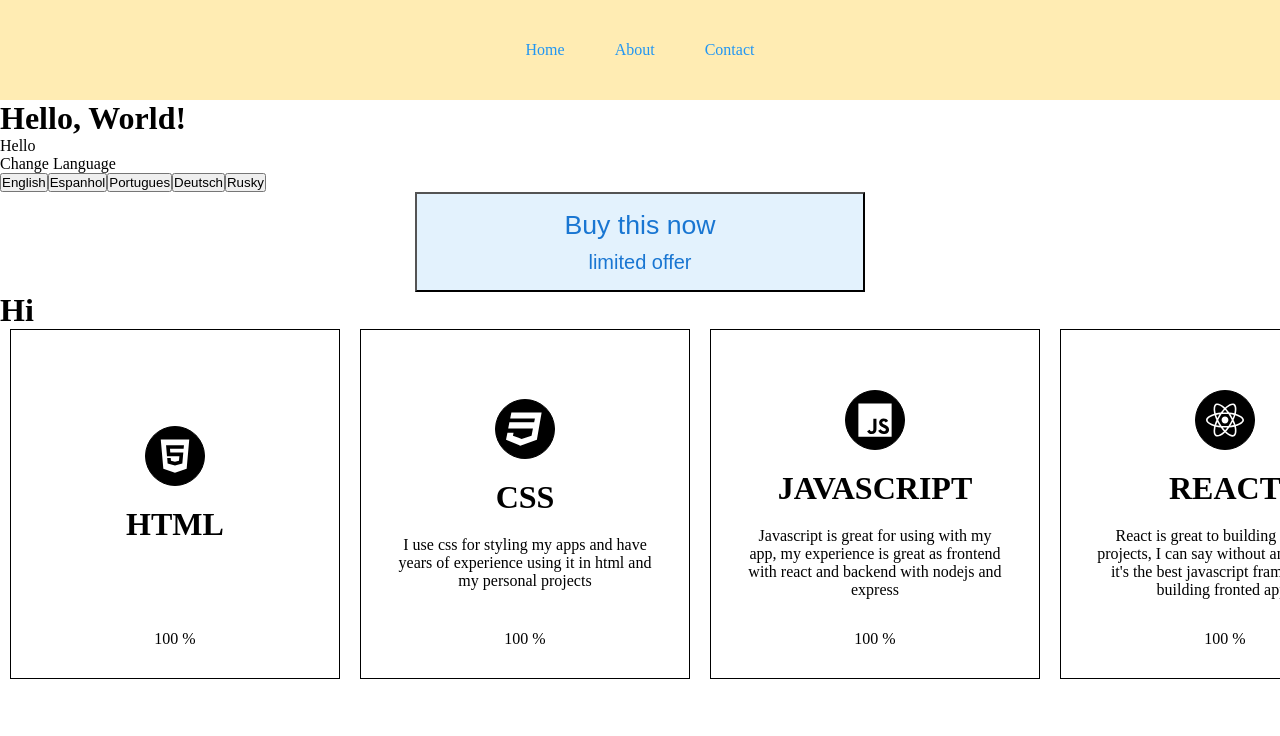
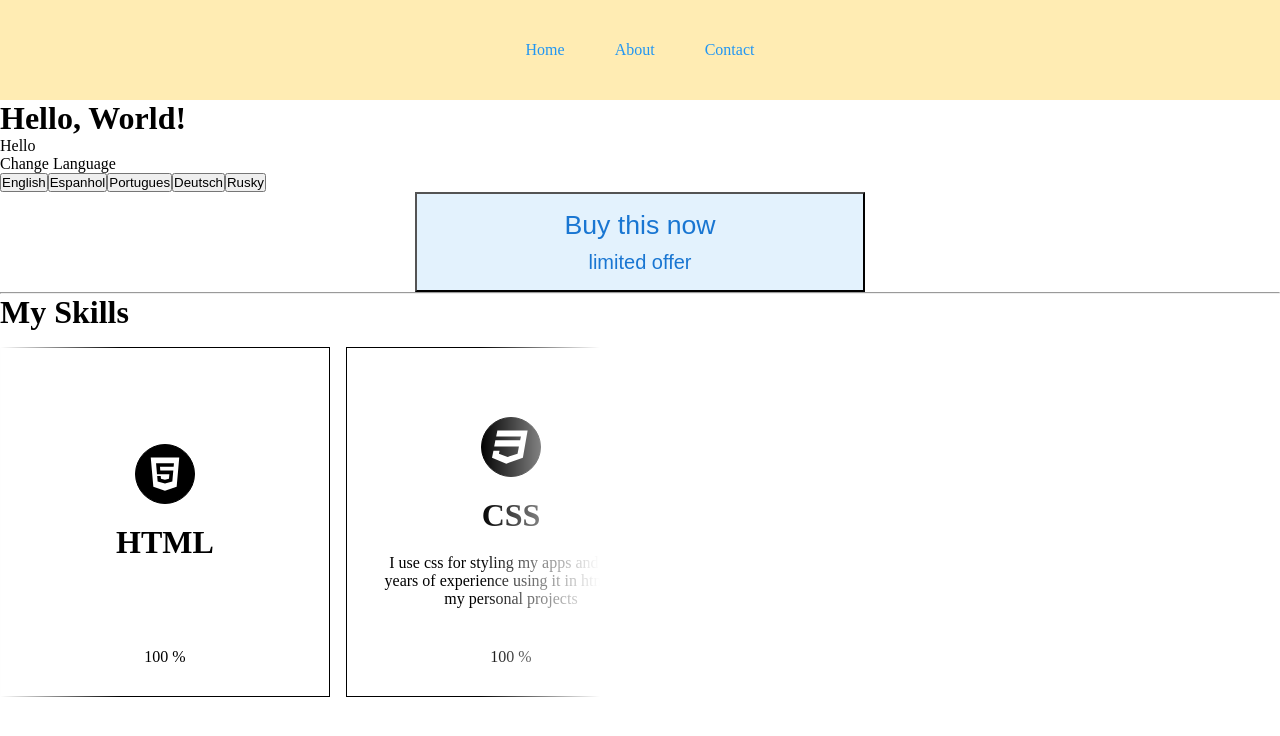
Before and after one commit to woragis/personal-page, a React (Vite) app: page / in a window 1280 px wide. Shown: the top 736 px of the page. Built offline with nearby package versions, Linux system fonts and the light colour scheme.

Commit message:
Prototype of scroller (not working)

```diff
--- a/src/App.tsx
+++ b/src/App.tsx
@@ -27,7 +27,8 @@ function App() {
       <h1>Hello, World!</h1>
       <LanguageSwitcher />
       <CallToAction {...callToActionProps} />
-      <h1>Hi</h1>
+      <hr />
+      <h1>My Skills</h1>
       <Skills />
       <Footer />
     </ThemeProvider>
--- a/src/sections/Skills/styles.ts
+++ b/src/sections/Skills/styles.ts
@@ -1,19 +1,47 @@
+import { keyframes } from "@emotion/react";
 import styled from "@emotion/styled";
 
 export const SkillSectionContainer = styled.section`
+  /*
   display: grid;
-  /* height: 350px; */
+  height: 350px;
   justify-items: center;
   align-content: center;
   overflow-x: scroll;
   grid-template-columns: repeat(9, 350px);
+  */
+  max-width: 600px;
+  overflow: hidden;
+  mask: linear-gradient(90deg, transparent, white 20%, white 80%, transparent);
+  -webkit-mask: linear-gradient(
+    90deg,
+    transparent,
+    white 20%,
+    white 80%,
+    transparent
+  );
+`;
+
+const scrollSkills = keyframes({
+  to: {
+    transform: "transate(calc(-50% -  0.5rem));",
+  },
+});
+
+export const SkillScrollWrapper = styled.section`
+  padding-block: 1rem;
+  display: flex;
+  flex-wrap: nowrap;
+  gap: 1rem;
+  width: max-content;
+  animation: ${scrollSkills} 40s forwards linear infinite;
 `;
 
 interface SkillProps {
   height: string;
   width: string;
 }
-export const Skill = styled.div<SkillProps>`
+export const Skill = styled.article<SkillProps>`
   width: ${(_) => _.width};
   height: ${(_) => _.height};
   border: 1px solid black;
@@ -52,6 +80,8 @@ export const SkillIcon = styled.figure<SkillIconProps>`
   align-items: center;
 `;
 
+export const SkillData = styled.div``;
+
 export const SkillText = styled.p`
   text-align: center;
   max-width: 80%;
--- a/src/sections/Skills/view.tsx
+++ b/src/sections/Skills/view.tsx
@@ -1,8 +1,10 @@
 import { useSkillsModel } from "./model";
 import {
   Skill,
+  SkillData,
   SkillIcon,
   SkillProficiency,
+  SkillScrollWrapper,
   SkillSectionContainer,
   SkillText,
   SkillTitle,
@@ -22,12 +24,18 @@ export const SkillsView = ({ skills }: ReturnType<typeof useSkillsModel>) => {
             {icon}
           </SkillIcon>
           <SkillTitle>{title}</SkillTitle>
-          <SkillText>{text}</SkillText>
+          <SkillData>
+            <SkillText>{text}</SkillText>
+          </SkillData>
           <SkillProficiency>{proficiencyLevel} %</SkillProficiency>
         </Skill>
       );
     }
   );
 
-  return <SkillSectionContainer>{skillsComponent}</SkillSectionContainer>;
+  return (
+    <SkillSectionContainer>
+      <SkillScrollWrapper>{skillsComponent}</SkillScrollWrapper>
+    </SkillSectionContainer>
+  );
 };
```
